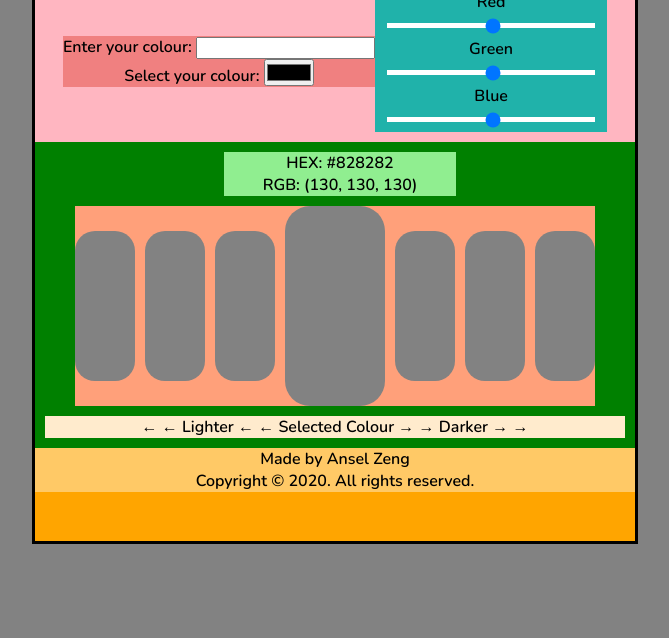
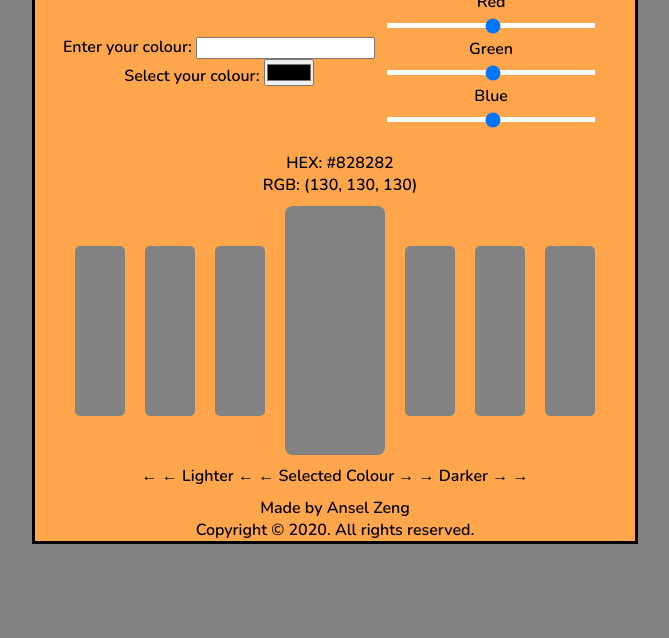
Before and after one commit to AnselZeng/Colour-Picker, a plain HTML site: page index.html in a window 1280 px wide. Shown: the part 162-800 px from the top of the page, without its empty margins (308-977 px from the left). Drawn offline with nearby package versions, Linux system fonts and the light colour scheme.

Commit message:
Cleaned up version 2

```diff
--- a/script.js
+++ b/script.js
@@ -19,12 +19,20 @@ const ready = () => {
             blue = document.getElementById("blue").value;
 
             display.style.background = "rgb(" + red + ", " + green + ", " + blue + ")";
+
             shades1.style.background = "rgb(" + red + ", " + green + ", " + blue + ")";
+            shades1.style.background = "hsl(0, 0%, 90%)";
             shades2.style.background = "rgb(" + red + ", " + green + ", " + blue + ")";
+            shades2.style.background = "hsl(0, 0%, 75%)";
             shades3.style.background = "rgb(" + red + ", " + green + ", " + blue + ")";
+            shades3.style.background = "hsl(0, 0%, 55%)";
             shades4.style.background = "rgb(" + red + ", " + green + ", " + blue + ")";
+            shades4.style.background = "hsl(0, 0%, 45%)";
             shades5.style.background = "rgb(" + red + ", " + green + ", " + blue + ")";
+            shades5.style.background = "hsl(0, 0%, 25%)";
             shades6.style.background = "rgb(" + red + ", " + green + ", " + blue + ")";
+            shades6.style.background = "hsl(0, 0%, 10%)";
+
             document.body.style.backgroundColor = "rgb(" + red + ", " + green + ", " + blue + ")";
 
             outputValue(Number(red), Number(green), Number(blue))
--- a/styles.css
+++ b/styles.css
@@ -31,7 +31,7 @@ h1, p {
     margin: -300px 0 0 -300px;
 
     border: solid black 3px;
-    background: orange;
+    background: rgb(255, 166, 77);
 }
 
 .header {
@@ -39,7 +39,7 @@ h1, p {
     padding: 0;
     height: 40px;
     margin-bottom: 0px;
-    background: lightblue;
+    /*background: lightblue;*/
 }
 
 .input-section {
@@ -49,11 +49,11 @@ h1, p {
     flex-direction: row;
     align-items: center;
     justify-content: center;
-    background: lightpink;
+    /*background: lightpink;*/
 }
 
 .user-input {
-    background: lightcoral;
+    /*background: lightcoral;*/
 }
 .picker {
     display: flex;
@@ -70,7 +70,7 @@ h1, p {
     flex-direction: column;
     align-items: center;
     justify-content: center;
-    background: lightseagreen;
+    /*background: lightseagreen;*/
 }
 .input input {
     width: 90%;
@@ -91,7 +91,7 @@ h1, p {
     flex-direction: column;
     align-items: center;
     justify-content: center;
-    background: green;
+    /*background: green;*/
 }
 
 .outputs {
@@ -102,7 +102,7 @@ h1, p {
     flex-direction: column;
     align-items: center;
     justify-content: center;
-    background: lightgreen;
+    /*background: lightgreen;*/
 }
 .outputs p {
 }
@@ -115,45 +115,45 @@ h1, p {
     margin-top: 10px;
     display: flex;
     flex-direction: row;
-    background: lightsalmon;
+    /*background: lightsalmon;*/
     align-items: center;
     justify-content: center;
 }
 
 .display {
-    border-radius: 25px;
+    border-radius: 7.5px;
     width: 100px;
-    height: 200px;
+    height: 249px;
     background: rgb(130, 130, 130);
 }
 
 .shades1, .shades2, .shades3 {
-    margin-right: 10px;
+    margin-right: 20px;
     padding: 0;
-    border-radius: 20px;
-    width: 60px;
-    height: 150px;
+    border-radius: 5px;
+    width: 50px;
+    height: 170px;
     background: rgb(130, 130, 130);
     background: hsl(0%, 0%, 50%);
 }
 
 .shades4, .shades5, .shades6 {
-    margin-left: 10px;
+    margin-left: 20px;
     padding: 0;
-    border-radius: 20px;
-    width: 60px;
-    height: 150px;
+    border-radius: 5px;
+    width: 50px;
+    height: 170px;
     background: rgb(130, 130, 130);
 }
 
 .lighter-darker {
     margin-top: 10px;
     width: 100%;
-    background: blanchedalmond;
+    /*background: blanchedalmond;*/
 }
 
 .footer {
-    background: rgba(255, 255, 255, 0.4);
+    /*background: rgba(255, 255, 255, 0.4);*/
 }
 
 /*
```
